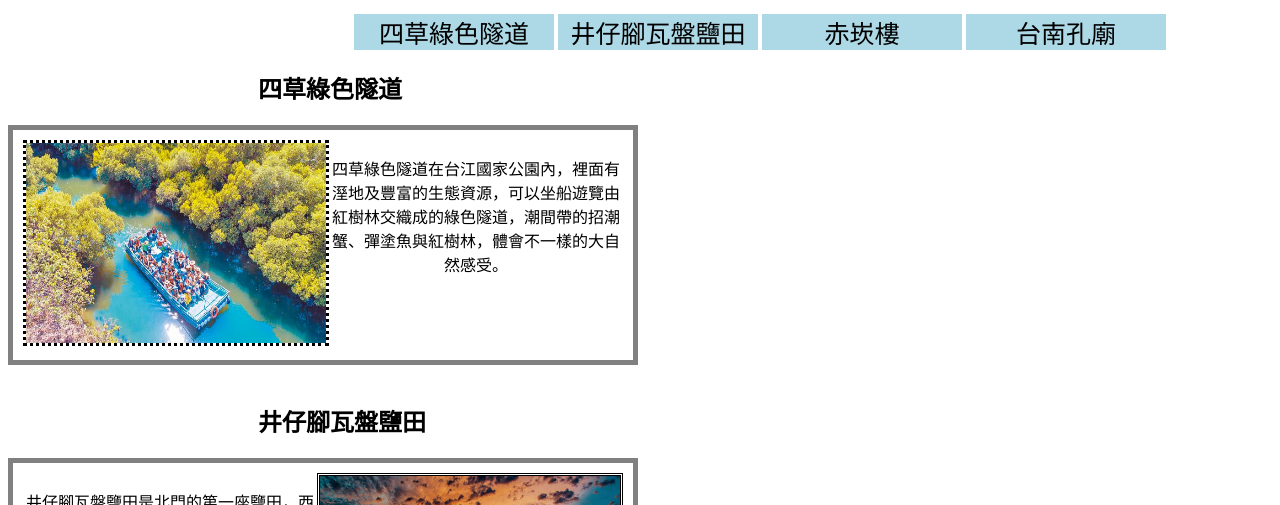
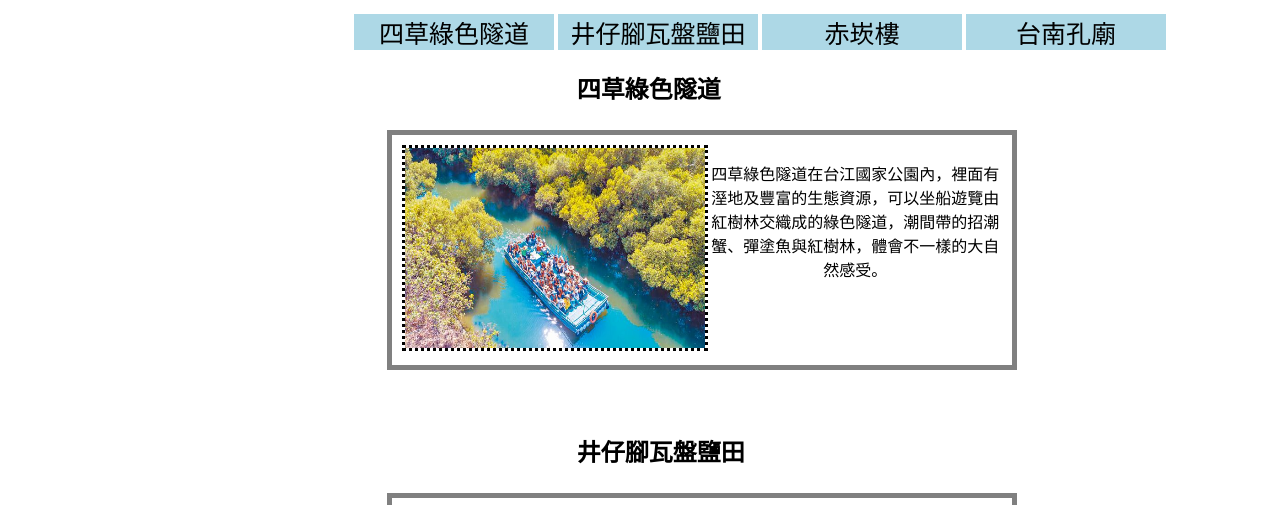
Before and after one commit to YuhanXue0318/0326, a plain HTML site: page homework.html in a window 1280 px wide. Shown: the part 220-725 px from the top of the page. Drawn offline with Linux system fonts and the light colour scheme.

Commit message:
Update homework.html

```diff
--- a/homework.html
+++ b/homework.html
@@ -11,7 +11,7 @@
             font-size: 100px;
         }
         h2{
-            padding-left: 250px;
+            padding-left: 45%;
         }
         li{
             display: inline-block;
@@ -29,7 +29,7 @@
             height: 210px;
             padding: 10px;
             border: 5px solid gray;
-            margin: 0;
+            margin: 25px 50px 25px 30%;
             text-align:center;
 
         }
```
